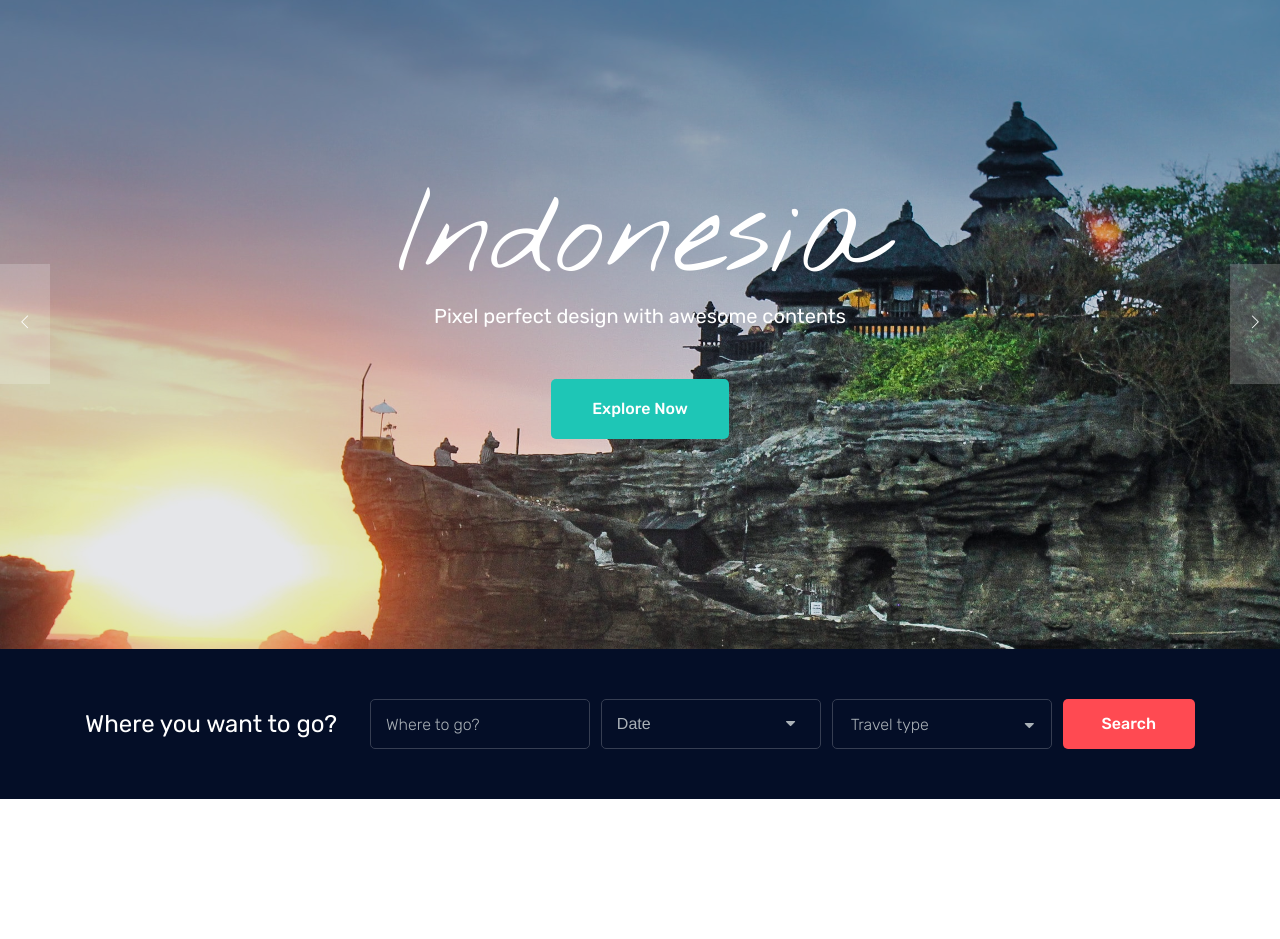
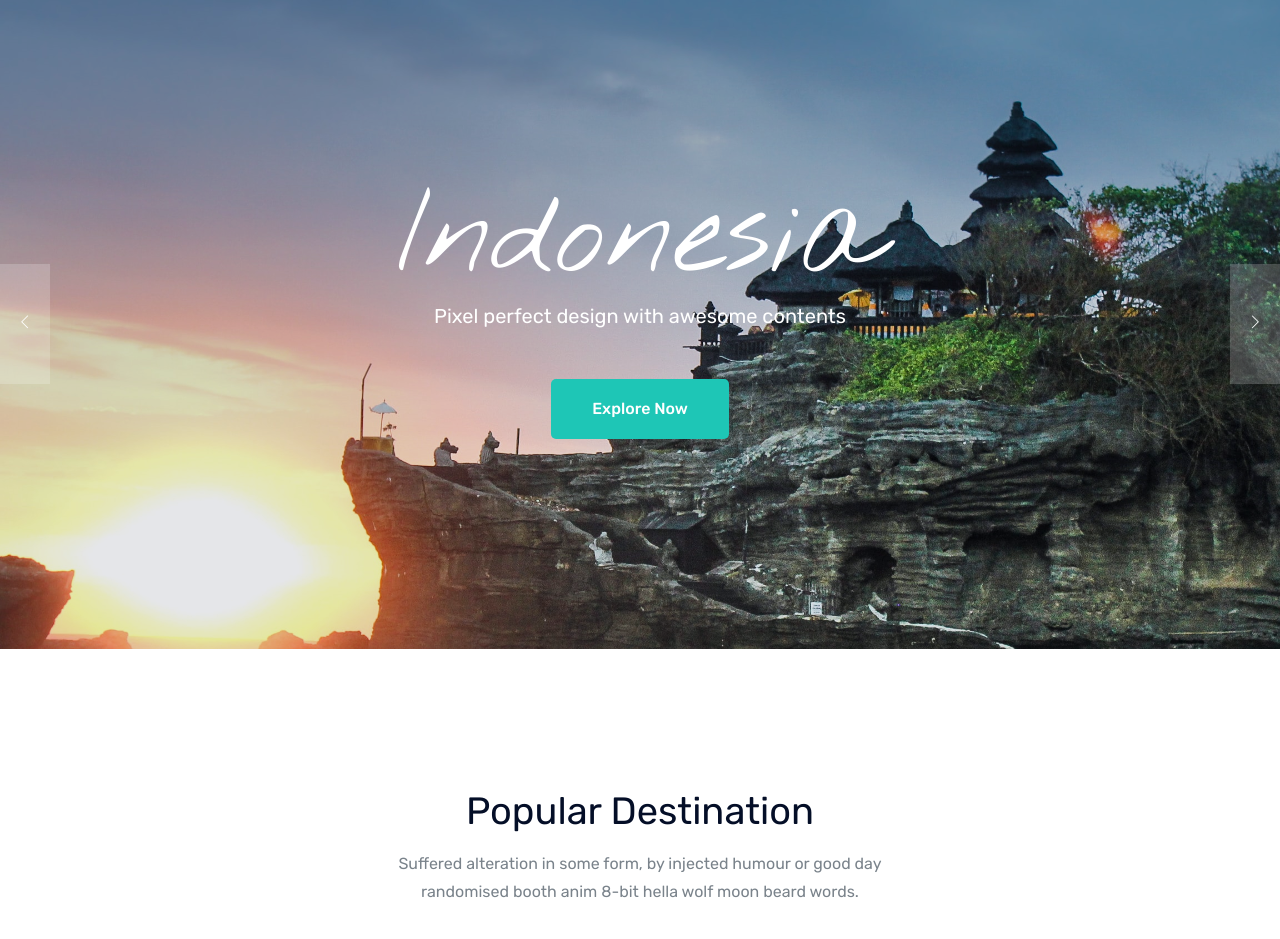
Before and after one commit to monjor/admastravel, a Node server app: page / in a window 1280 px wide. Shown: the part 172-1111 px from the top of the page. Run offline with Node 20, Linux system fonts and the light colour scheme; some libraries are stand-ins or nearby versions.

Commit message:
changing where do you wanna go section

```diff
--- a/views/home.ejs
+++ b/views/home.ejs
@@ -48,7 +48,7 @@
     <!-- slider_area_end -->
 
     <!-- where_togo_area_start  -->
-    <div class="where_togo_area">
+    <!-- <div class="where_togo_area">
         <div class="container">
             <div class="row align-items-center">
                 <div class="col-lg-3">
@@ -80,7 +80,7 @@
                 </div>
             </div>
         </div>
-    </div>
+    </div> -->
     <!-- where_togo_area_end  -->
 
     <!-- popular_destination_area_start  -->
```
